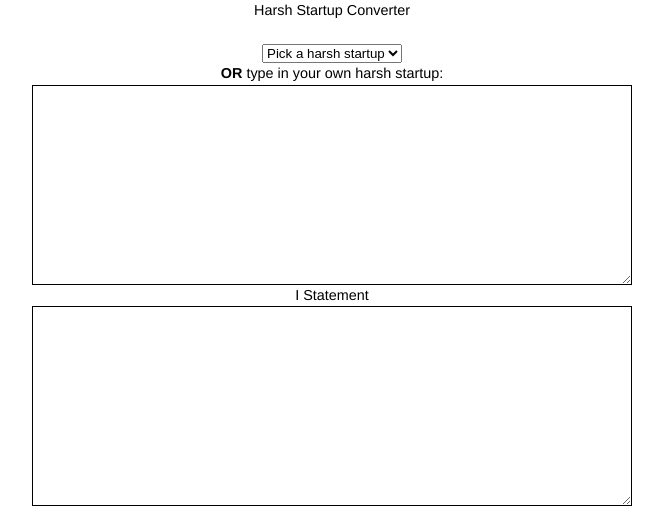
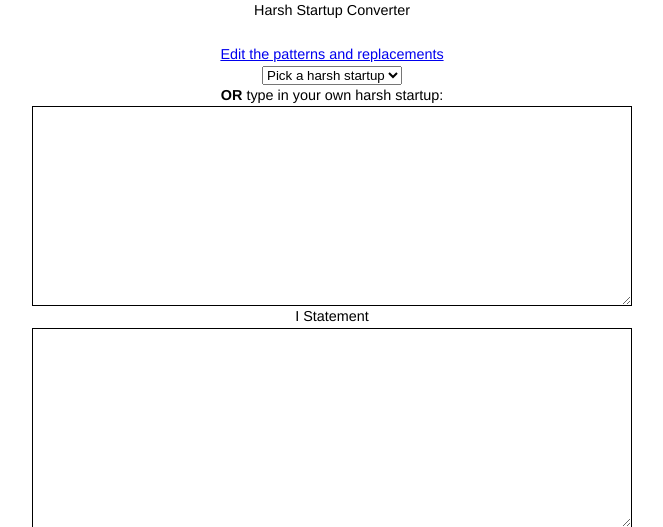
Before and after one commit to timothyclemans/InfluenceAPI, a Django app: page /harshstartup_converter/ in a window 1280 px wide. Shown: the top 527 px of the page, without its empty margins (308-971 px from the left). Run offline with Django 3.2, Linux system fonts and the light colour scheme; data that the repository does not hold is empty; parts of the project's set-up code (start-up, migrations or seed data) failed here and were passed over.

Commit message:
added homepage with link to harshstartup_converter and added link to edit patterns and replacements

```diff
--- a/influenceapi/urls.py
+++ b/influenceapi/urls.py
@@ -3,6 +3,7 @@ from django.conf.urls import patterns, include, url
 # Uncomment the next two lines to enable the admin:
 from django.contrib import admin
 admin.autodiscover()
+from django.views.generic import TemplateView
 from django.conf import settings
 from django.conf.urls.static import static
 
@@ -15,6 +16,7 @@ urlpatterns = patterns('',
     # url(r'^admin/doc/', include('django.contrib.admindocs.urls')),
 
     # Uncomment the next line to enable the admin:
+    (r'^$', TemplateView.as_view(template_name="index.html")),
     url(r'^admin/', include(admin.site.urls)),
     url(r'^decisions/$', 'decisiontrees.views.decisions'),
     url(r'^decisions/(?P<id>\d+)/$', 'decisiontrees.views.decisions'),
--- a/templates/harshstartup_converter/harshstartup_converter.html
+++ b/templates/harshstartup_converter/harshstartup_converter.html
@@ -33,6 +33,7 @@ $(document).ready(function(){
 </head>
 <body>
 <h1>Harsh Startup Converter</h1>
+<a href="/harshstartup_converter/edit/">Edit the patterns and replacements</a><br/>
 <select id="inputs">
 <option>Pick a harsh startup</option>
 {% for input in inputs %}
```
